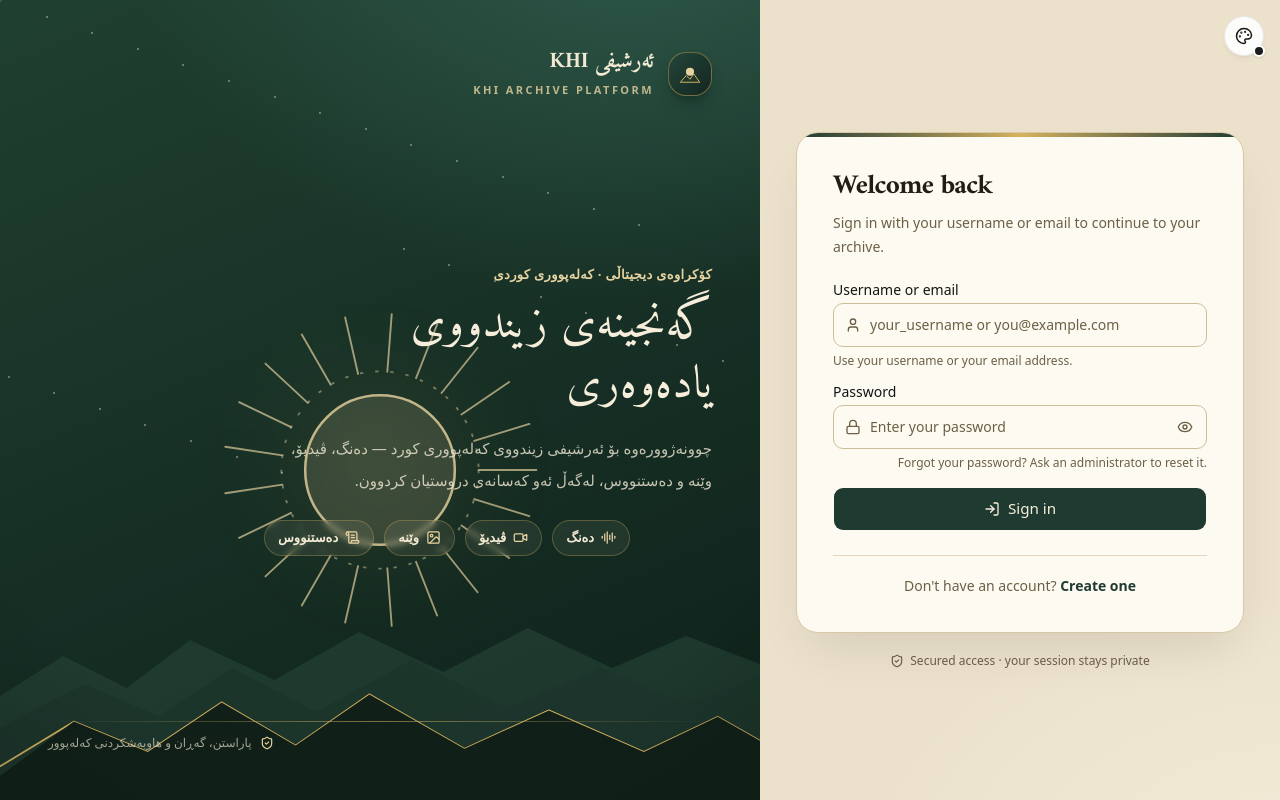
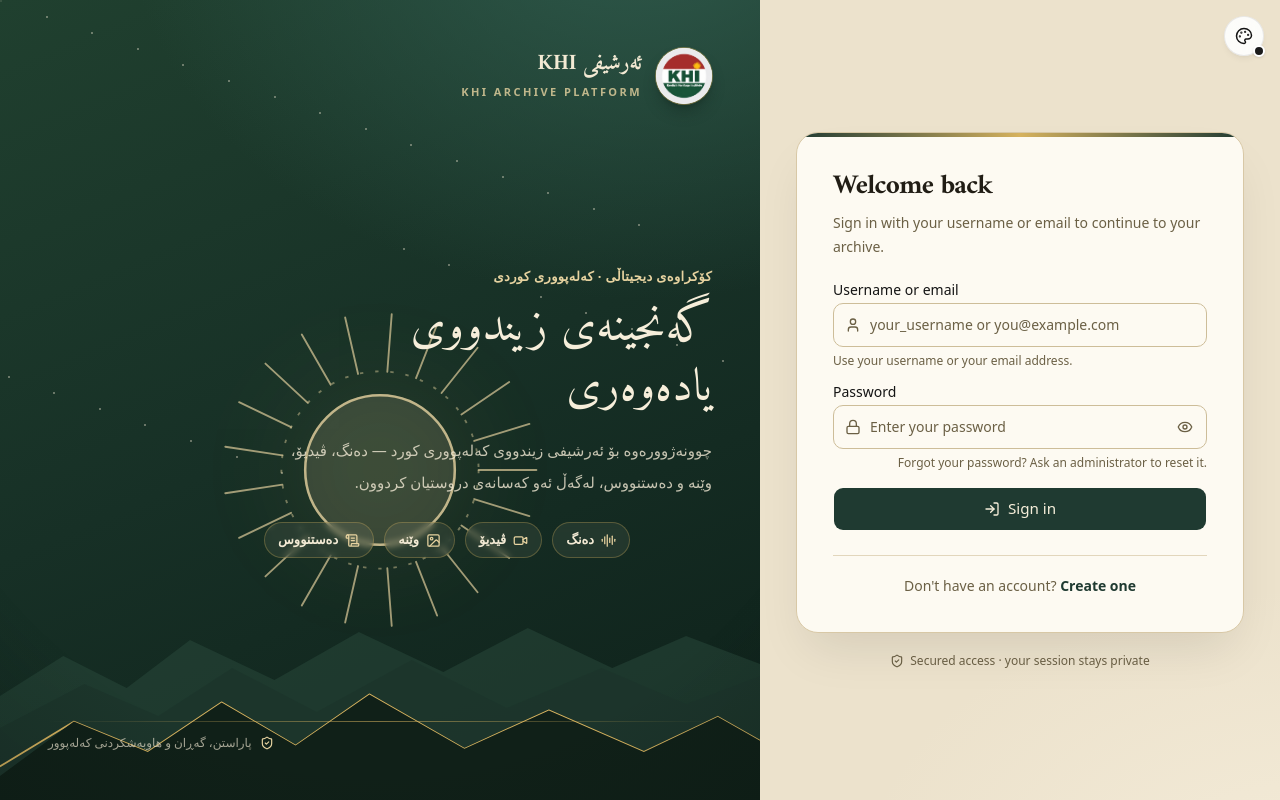
Before and after one commit to akararkan/khi_archive_platform_frontend, a React (Vite) app: page /login in a window 1280 px wide. Built offline with nearby package versions, Linux system fonts and the light colour scheme.

Commit message:
new commit

```diff
--- a/index.html
+++ b/index.html
@@ -2,9 +2,9 @@
 <html lang="en">
   <head>
     <meta charset="UTF-8" />
-    <link rel="icon" type="image/svg+xml" href="/favicon.svg" />
+    <link rel="icon" type="image/jpeg" href="/khi-logo.jpg" />
     <meta name="viewport" content="width=device-width, initial-scale=1.0" />
-    <title>khi_archive_platform</title>
+    <title>Kurdish Heritage Institute Archive</title>
     <script>
       // Inline appearance boot — must run before the first paint to
       // avoid the page flashing the default light/neutral theme for
--- a/src/components/admin/AdminLayout.jsx
+++ b/src/components/admin/AdminLayout.jsx
@@ -19,6 +19,7 @@ import {
   UsersRound,
 } from 'lucide-react'
 
+import { KhiLogo } from '@/components/brand/KhiLogo'
 import { Button } from '@/components/ui/button'
 import { GuestActivationBanner } from '@/components/ui/guest-activation-banner'
 import { Skeleton } from '@/components/ui/skeleton'
@@ -131,9 +132,7 @@ function AdminLayout() {
       <aside className="flex min-h-0 flex-col rounded-3xl border border-border bg-card p-4 shadow-sm shadow-black/5 lg:sticky lg:top-6 lg:h-[calc(100dvh-3rem)]">
         {/* brand */}
         <div className="flex items-center gap-3 px-2 py-2">
-          <div className="flex size-10 items-center justify-center rounded-xl bg-primary text-primary-foreground shadow-sm">
-            <ShieldCheck className="size-5" />
-          </div>
+          <KhiLogo className="size-11 shadow-sm" priority />
           <div className="min-w-0">
             <p className="font-heading text-sm font-semibold tracking-tight text-foreground">KHI Archive</p>
             <p className="text-[11px] uppercase tracking-[0.14em] text-muted-foreground">Admin Workspace</p>
--- a/src/components/auth/AuthShell.jsx
+++ b/src/components/auth/AuthShell.jsx
@@ -1,5 +1,6 @@
 import { AudioLines, Image as ImageIcon, ScrollText, ShieldCheck, Video } from 'lucide-react'
 
+import { KhiLogo } from '@/components/brand/KhiLogo'
 import { cn } from '@/lib/utils'
 import '@/styles/khi-theme.css'
 import '@/styles/khi-auth.css'
@@ -26,23 +27,6 @@ const CHIPS = [
   { icon: ImageIcon, label: 'وێنە' },
   { icon: ScrollText, label: 'دەستنووس' },
 ]
-
-// A small gold sun-over-mountains glyph used as the brand mark.
-function BrandMark({ className }) {
-  return (
-    <span
-      className={cn(
-        'grid size-11 shrink-0 place-items-center rounded-2xl border border-[#d6b25e]/45 bg-gradient-to-br from-[#23463b] to-[#142620] shadow-lg shadow-[#0e211a]/40',
-        className,
-      )}
-    >
-      <svg viewBox="0 0 32 32" className="size-6" fill="none">
-        <circle cx="16" cy="13" r="5.4" fill="#e7d3a0" />
-        <path d="M3 27 L11 18 L16 23 L21 16 L29 27 Z" fill="#1d362c" stroke="#d6b25e" strokeWidth="1.3" strokeLinejoin="round" />
-      </svg>
-    </span>
-  )
-}
 
 // The cinematic heritage brand panel (left on desktop). Always the dark-pine
 // night scene with a rising sun — independent of light/dark so it stays
@@ -81,7 +65,7 @@ function BrandPanel() {
 
       {/* ── content (above the scene) ── */}
       <div className="relative z-10 flex items-center gap-3.5 text-right">
-        <BrandMark />
+        <KhiLogo className="size-14 shadow-lg shadow-[#0e211a]/40 ring-[#d6b25e]/45" priority />
         <div>
           <b className="block text-[22px] leading-tight text-[#f3ead4]" style={amiri}>ئەرشیفی KHI</b>
           <span className="text-[11px] font-semibold tracking-[0.22em] text-[#e7d3a0]/80">KHI ARCHIVE PLATFORM</span>
@@ -135,7 +119,7 @@ function AuthShell({ title, description, children, footer, className }) {
         <div className="w-full max-w-md">
           {/* compact brand row — shown when the panel is hidden (mobile) */}
           <div className="mb-7 flex items-center gap-3 lg:hidden">
-            <BrandMark className="size-10" />
+            <KhiLogo className="size-12 shadow-md" priority />
             <div>
               <b className="block text-xl leading-tight text-foreground" style={amiri}>ئەرشیفی KHI</b>
               <span className="text-[10px] font-semibold tracking-[0.2em] text-muted-foreground">KHI ARCHIVE PLATFORM</span>
--- /dev/null
+++ b/src/components/brand/KhiLogo.jsx
@@ -0,0 +1,26 @@
+import { cn } from '@/lib/utils'
+
+const KHI_LOGO_SRC = '/khi-logo.jpg'
+
+function KhiLogo({ className, alt = '', priority = false }) {
+  return (
+    <span
+      aria-hidden={alt ? undefined : true}
+      className={cn(
+        'inline-flex shrink-0 overflow-hidden rounded-full bg-white ring-1 ring-black/10',
+        className,
+      )}
+    >
+      <img
+        alt={alt}
+        className="size-full object-cover"
+        decoding="async"
+        draggable="false"
+        loading={priority ? 'eager' : 'lazy'}
+        src={KHI_LOGO_SRC}
+      />
+    </span>
+  )
+}
+
+export { KHI_LOGO_SRC, KhiLogo }
--- a/src/components/khi/KhiFooter.jsx
+++ b/src/components/khi/KhiFooter.jsx
@@ -1,6 +1,7 @@
 import React from 'react'
 import { Link } from 'react-router-dom'
-import { IconBook } from './icons'
+
+import { KhiLogo } from '@/components/brand/KhiLogo'
 import { UI } from './khi-data'
 
 export default function KhiFooter() {
@@ -8,7 +9,7 @@ export default function KhiFooter() {
     <footer className="footer">
       <div className="foot-wrap">
         <div className="foot-brand">
-          <span className="mark"><IconBook /></span>
+          <KhiLogo className="mark" />
           <b>{UI.org}</b>
           <div className="tg">گەنجینەی زیندووی یادەوەری گەلێک</div>
           <p>
--- a/src/components/khi/KhiHeader.jsx
+++ b/src/components/khi/KhiHeader.jsx
@@ -1,10 +1,11 @@
 import React, { useEffect, useState } from 'react'
 import { Link, useNavigate, useSearchParams } from 'react-router-dom'
 
+import { KhiLogo } from '@/components/brand/KhiLogo'
 import { getStoredToken, logout } from '@/services/auth'
 import { useCurrentProfile } from '@/hooks/use-current-profile'
 import { getAccountArea, getAccountHomePath } from '@/lib/account-role'
-import { IconBook, IconSearch, IconSignout, IconSignin, IconPerson, IconDashboard } from './icons'
+import { IconSearch, IconSignout, IconSignin, IconPerson, IconDashboard } from './icons'
 import { UI } from './khi-data'
 
 // Sticky public header: brand → home, a global search that lands on the unified
@@ -41,7 +42,7 @@ export default function KhiHeader() {
     <header className="nav">
       <div className="wrap">
         <Link className="brand" to="/public">
-          <span className="mark"><IconBook /></span>
+          <KhiLogo className="mark" priority />
           <span className="txt">
             <b>{UI.brand}</b>
             <span>{UI.brandSub}</span>
--- a/src/components/public/PublicLayout.jsx
+++ b/src/components/public/PublicLayout.jsx
@@ -1,7 +1,6 @@
 import { useEffect, useState } from 'react'
 import { Link, NavLink, Outlet, useLocation, useNavigate } from 'react-router-dom'
 import {
-  Archive,
   AudioLines,
   FileText,
   FolderOpen,
@@ -16,6 +15,7 @@ import {
   X,
 } from 'lucide-react'
 
+import { KhiLogo } from '@/components/brand/KhiLogo'
 import { SearchCommand } from '@/components/public/SearchCommand'
 import { Button, buttonVariants } from '@/components/ui/button'
 import { cn } from '@/lib/utils'
@@ -94,9 +94,7 @@ function PublicLayout() {
       <header className="sticky top-0 z-40 border-b border-border/70 bg-background/85 backdrop-blur-xl">
         <div className="mx-auto flex h-16 w-full max-w-7xl items-center gap-3 px-4 sm:gap-5 sm:px-6 lg:px-8">
           <Link to="/public" className="flex shrink-0 items-center gap-2.5">
-            <span className="flex size-9 items-center justify-center rounded-xl bg-gradient-to-br from-primary to-primary/70 text-primary-foreground shadow-md shadow-primary/20 ring-1 ring-primary/30">
-              <Archive className="size-4.5" />
-            </span>
+            <KhiLogo className="size-10 shadow-md shadow-primary/10" priority />
             <span className="hidden flex-col leading-none sm:flex">
               <span className="font-heading text-[15px] font-semibold tracking-tight text-foreground">
                 KHI Archive
--- a/src/pages/account/AccountProfilePage.jsx
+++ b/src/pages/account/AccountProfilePage.jsx
@@ -1,7 +1,6 @@
 import { useEffect, useState } from 'react'
 import { Link, useNavigate } from 'react-router-dom'
 import {
-  Archive,
   AtSign,
   CheckCircle2,
   KeyRound,
@@ -16,6 +15,7 @@ import {
   UserRound,
 } from 'lucide-react'
 
+import { KhiLogo } from '@/components/brand/KhiLogo'
 import { GuestActivationBanner } from '@/components/ui/guest-activation-banner'
 import { IconField, PasswordField, PasswordStrength } from '@/components/auth/auth-fields'
 import { Button, buttonVariants } from '@/components/ui/button'
@@ -302,9 +302,7 @@ function AccountProfilePage() {
           role workspace, so it brings a minimal brand bar + global actions. */}
       <header className="sticky top-0 z-10 border-b border-border bg-card/80 backdrop-blur">
         <div className="mx-auto flex w-full max-w-6xl items-center gap-3 px-4 py-3 sm:px-6">
-          <div className="flex size-9 items-center justify-center rounded-xl bg-primary text-primary-foreground shadow-sm">
-            <Archive className="size-5" />
-          </div>
+          <KhiLogo className="size-10 shadow-sm" priority />
           <div className="min-w-0 flex-1">
             <p className="font-heading text-sm font-semibold tracking-tight text-foreground">KHI Archive</p>
             <p className="text-[11px] uppercase tracking-[0.14em] text-muted-foreground">My account</p>
--- a/src/styles/khi-archive.css
+++ b/src/styles/khi-archive.css
@@ -66,8 +66,8 @@
 .khi-root .nav{position:sticky;top:0;z-index:60;background:rgba(255,255,255,.94);backdrop-filter:blur(16px) saturate(1.18);border-bottom:1px solid var(--line);box-shadow:0 12px 28px -28px rgba(16,30,23,.75)}
 .khi-root .nav .wrap{max-width:var(--maxw);margin:0 auto;padding:12px 34px;display:flex;align-items:center;gap:20px}
 .khi-root .brand{display:flex;align-items:center;gap:13px;text-decoration:none;color:inherit;flex-shrink:0}
-.khi-root .brand .mark{width:46px;height:46px;border-radius:8px;flex-shrink:0;background:linear-gradient(150deg,var(--pine-2),var(--pine));display:grid;place-items:center;box-shadow:0 6px 18px rgba(31,58,49,.22),inset 0 1px 0 rgba(255,255,255,.12);border:1px solid rgba(214,178,94,.4)}
-.khi-root .brand .mark svg{width:28px;height:28px}
+.khi-root .brand .mark{width:46px;height:46px;border-radius:50%;flex-shrink:0;background:#fff;display:grid;place-items:center;overflow:hidden;box-shadow:0 6px 18px rgba(31,58,49,.22);border:1px solid rgba(214,178,94,.4)}
+.khi-root .brand .mark img{width:100%;height:100%;object-fit:cover}
 .khi-root .brand .txt b{font-family:'Amiri',serif;font-weight:700;font-size:21px;display:block;line-height:1.2}
 .khi-root .brand .txt span{font-size:12px;color:var(--muted)}
 .khi-root .search{flex:1;position:relative;max-width:620px}
```
Also changed, not shown: src/components/employee/EmployeeLayout.jsx (+3 -4 lines), src/components/teacher/TeacherLayout.jsx (+3 -4 lines), public/khi-logo.jpg (added), 1 other file (tests, documents, lock files or other folders).
